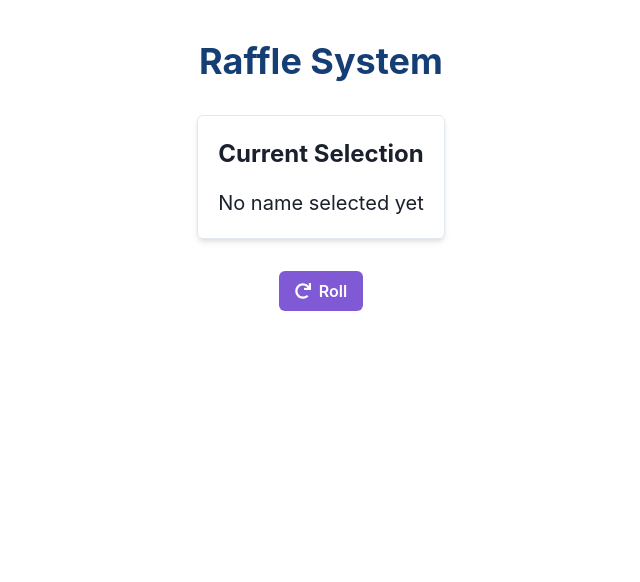
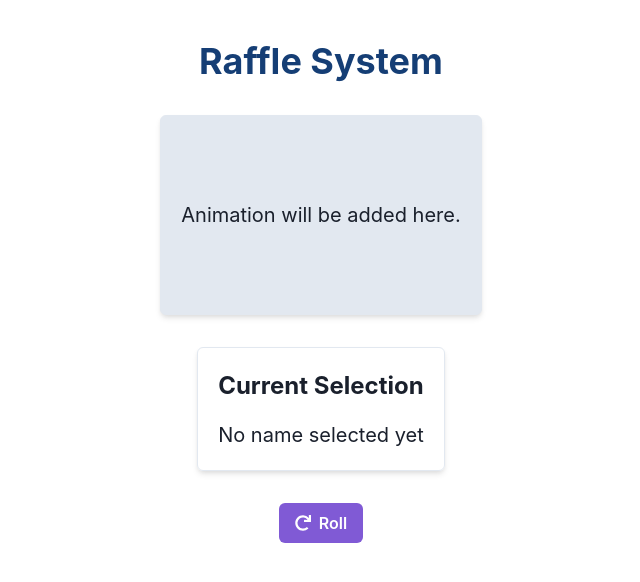
Before and after one commit to Tmseven/raffle-pop-up, a React (Vite) app: page / in a window 1280 px wide. Shown: the top 582 px of the page, without its empty margins (319-959 px from the left). Built offline with nearby package versions, Linux system fonts and the light colour scheme.

Commit message:
create additional container for animation iframe and look on the web for a great animed raffle draw
Added a new `Box` component above the current selection container as a placeholder for a future raffle draw animation. This new component is styled and includes text indicating its purpose.

```diff
--- a/src/pages/Index.jsx
+++ b/src/pages/Index.jsx
@@ -33,12 +33,17 @@ const Index = () => {
       <Center py={10}>
         <VStack spacing={8}>
           <Heading color="brand.800">Raffle System</Heading>
+          <VStack spacing={8}>
+            <Box p={5} shadow="md" borderWidth="1px" borderRadius="md" bg="gray.200" minH="200px" display="flex" alignItems="center" justifyContent="center">
+              <Text fontSize="xl">Animation will be added here.</Text>
+            </Box>
             <Box p={5} shadow="md" borderWidth="1px" borderRadius="md" animation={selectedName && fadeInUpAnimation}>
               <Text fontSize="2xl" fontWeight="bold" mb={4}>
                 Current Selection
               </Text>
               <Text fontSize="xl">{selectedName || "No name selected yet"}</Text>
             </Box>
+          </VStack>
           <Button leftIcon={<FaRedo />} colorScheme="purple" variant="solid" onClick={handleRaffleRoll}>
             Roll
           </Button>
```
Lines whose indentation alone changed are shown as unchanged.
